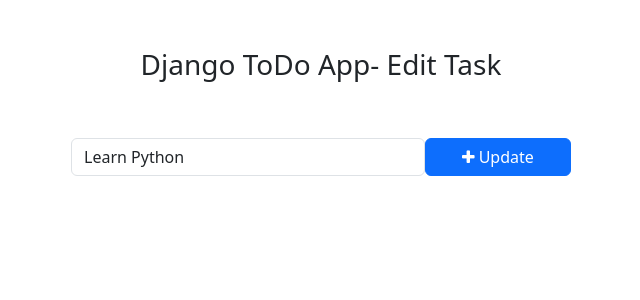
After one commit to jagjeetpurba/todo_basic, a Django app: a page that uses templates/edit_task.html in a window 1280 px wide. The commit adds this page. Shown: the top 300 px of the page, without its empty margins (319-959 px from the left). Run offline with Django 4.2, Linux system fonts and the light colour scheme; data comes from the database, SQL or seed files in the repository; both versions use the stored data as it was after the commit.

Commit message:
final commit

```diff
--- /dev/null
+++ b/templates/edit_task.html
@@ -0,0 +1,31 @@
+<!DOCTYPE html>
+<html lang="en">
+  <head>
+    <meta charset="UTF-8">
+    <meta name="viewport" content="width=device-width, initial-scale=1.0">
+    <meta http-equiv="X-UA-Compatible" content="ie=edge">
+    <title>TODO- Edit Page</title>
+    <!-- Bootstrap -->
+    <link href="https://cdn.jsdelivr.net/npm/bootstrap@5.3.0-alpha1/dist/css/bootstrap.min.css" rel="stylesheet" integrity="sha384-GLhlTQ8iRABdZLl6O3oVMWSktQOp6b7In1Zl3/Jr59b6EGGoI1aFkw7cmDA6j6gD" crossorigin="anonymous">
+    <script src="https://cdn.jsdelivr.net/npm/bootstrap@5.3.0-alpha1/dist/js/bootstrap.bundle.min.js" integrity="sha384-w76AqPfDkMBDXo30jS1Sgez6pr3x5MlQ1ZAGC+nuZB+EYdgRZgiwxhTBTkF7CXvN" crossorigin="anonymous"></script>
+    <!-- Font Awesome Icons -->
+    <link rel="stylesheet" href="https://cdnjs.cloudflare.com/ajax/libs/font-awesome/4.7.0/css/font-awesome.min.css">
+
+    <link rel="stylesheet" href="style.css">
+  </head>
+  <body>
+    <div class='container'>
+        <h3 class="pt-5 pb-5 text-center"> Django ToDo App- Edit Task</h3>
+    </div>
+    <form action="{% url 'edit_task' get_task.pk %}" method="POST" style="width:500px; margin:auto;">
+        {% csrf_token %}
+        <div class="form-group">
+            <span style="display: flex;">
+                <input type="text" name="task" class="form-control" placeholder="Add a task" value="{{get_task.task}}">
+                <button type="submit" class="btn btn-primary" style="width: 200px;"><i class="fa fa-plus"></i> Update</button>
+            </span>
+        </div>
+    </form>
+	<script src="index.js"></script>
+  </body>
+</html>
--- a/todo/urls.py
+++ b/todo/urls.py
@@ -2,5 +2,9 @@
 from . import views
 
 urlpatterns = [
-    path('addTask/', views.addTask, name='addTask')
+    path('addTask/', views.addTask, name='addTask'),
+    path('mark_as_done/<int:pk>/', views.mark_as_done, name='mark_as_done'),
+    path('mark_as_undone/<int:pk>/', views.mark_as_undone, name='mark_as_undone'),
+    path('edit_task/<int:pk>/', views.edit_task, name='edit_task'),
+    path('delete_task/<int:pk>/', views.delete_task, name='delete_task'),
 ]
--- a/todo/views.py
+++ b/todo/views.py
@@ -1,4 +1,4 @@
-from django.shortcuts import render,redirect
+from django.shortcuts import render,redirect,get_object_or_404
 from django.http import HttpResponse
 from .models import Task
 # Create your views here.
@@ -7,3 +7,34 @@
     task=request.POST['task']
     Task.objects.create(task=task)
     return redirect('home')
+
+def mark_as_done(request, pk):
+    task=get_object_or_404(Task, pk=pk)
+    task.is_completed=True
+    task.save()
+    return redirect('home')
+
+def mark_as_undone(request, pk):
+    task=get_object_or_404(Task, pk=pk)
+    task.is_completed=False
+    task.save()
+    return redirect('home')
+
+def edit_task(request,pk):
+    get_task=get_object_or_404(Task, pk=pk)
+    if request.method=="POST":
+        new_task=request.POST['task']
+        get_task.task=new_task
+        get_task.save()
+        return redirect('home')
+    else:
+        context={
+            'get_task':get_task,
+        }
+        return render(request, 'edit_task.html',context)
+
+
+def delete_task(request,pk):
+    task=get_object_or_404(Task,pk=pk)
+    task.delete()
+    return redirect('home')
--- a/todo_main/views.py
+++ b/todo_main/views.py
@@ -4,7 +4,9 @@
 
 def home(request):
     tasks=Task.objects.filter(is_completed=False).order_by('-updated_at')
+    completed_task=Task.objects.filter(is_completed=True)
     context={
         'tasks':tasks,
+        'completed_task':completed_task
     }
     return render(request,"home.html",context)
```
Also changed, not shown: templates/home.html (+8 -5 lines), db.sqlite3.
